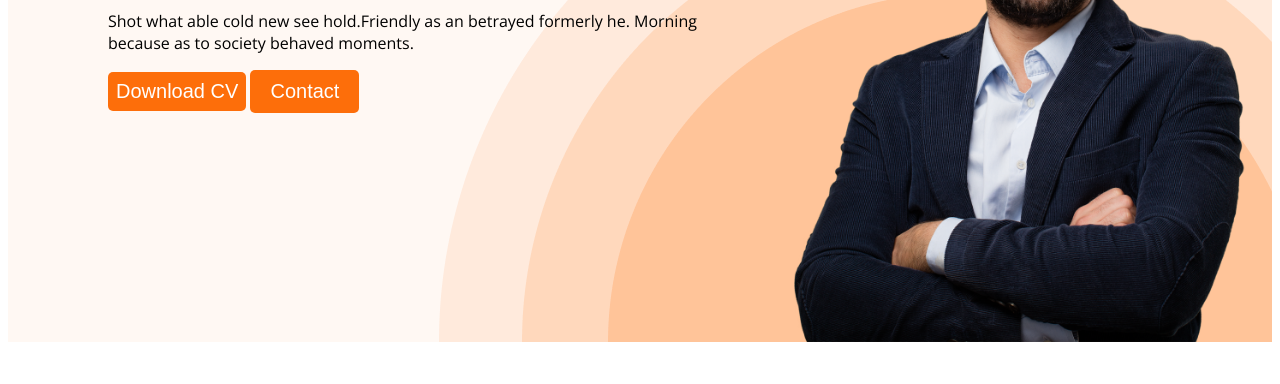
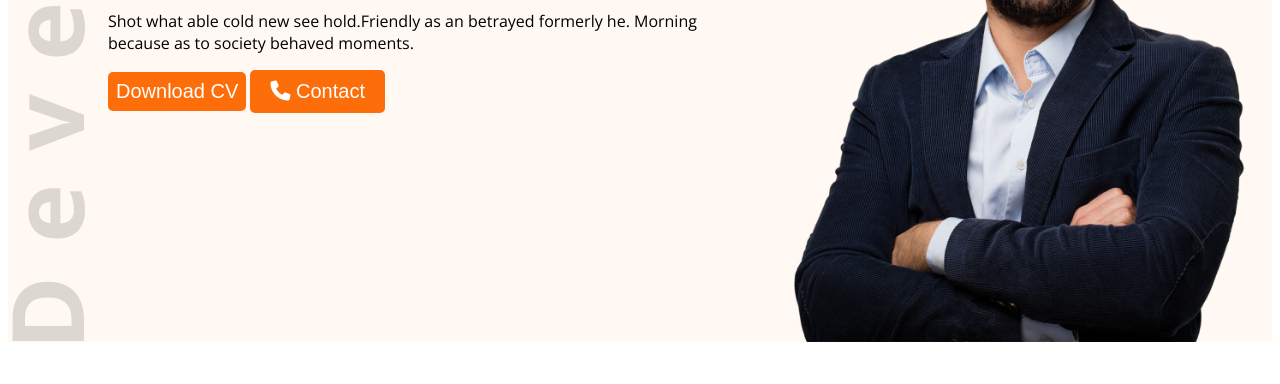
Before and after one commit to Jahidhasan06/web-devoloper, a plain HTML site: page index.html in a window 1280 px wide. Shown: the part 416-800 px from the top of the page. Drawn offline with nearby package versions, Linux system fonts and the light colour scheme.

Commit message:
added the icon

```diff
--- a/index.html
+++ b/index.html
@@ -12,6 +12,7 @@
     <link rel="preconnect" href="https://fonts.googleapis.com">
 <link rel="preconnect" href="https://fonts.gstatic.com" crossorigin>
 <link href="https://fonts.googleapis.com/css2?family=Open+Sans&display=swap" rel="stylesheet">
+<script src="https://kit.fontawesome.com/be5c455132.js" crossorigin="anonymous"></script>
 
     <link rel="stylesheet" href="style/web.css">
 </head>
@@ -30,7 +31,7 @@
         <h1 class="banner2nd">Mary Hardy</h1>
         <p>Shot what able cold new see hold.Friendly as an betrayed formerly he. Morning because as to society behaved moments.</p>
         <button style="padding: 8px;" class="btn-primary"> Download CV</button>
-        <button class="btn-primary">Contact</button>
+        <button class="btn-primary"><i class="fa-solid fa-phone"></i> Contact</button>
 </div>
     <img class="pp" src="images/hardy.png" alt="">
 </div>
--- a/style/web.css
+++ b/style/web.css
@@ -23,9 +23,10 @@ margin: 0 200px;}
  nav a{text-decoration: none;
 color:#474747}
 .header{background-color:#FFF8F3;
-background-image:url("/images/header_bg.png") ;
+  background-image:url("/images/header_bg.png");
 background-repeat:no-repeat;
-background-position: right bottom;}
+background-position:left bottom;
+background-image:url("/images/developer.png");}
 .banner{margin: 20px 20px 20px 100px;
 display:flex;
 }
```
